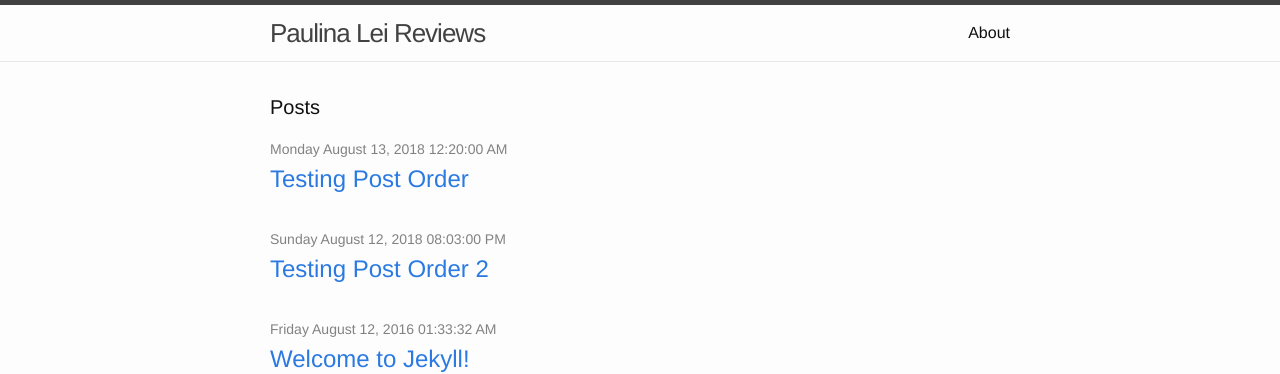
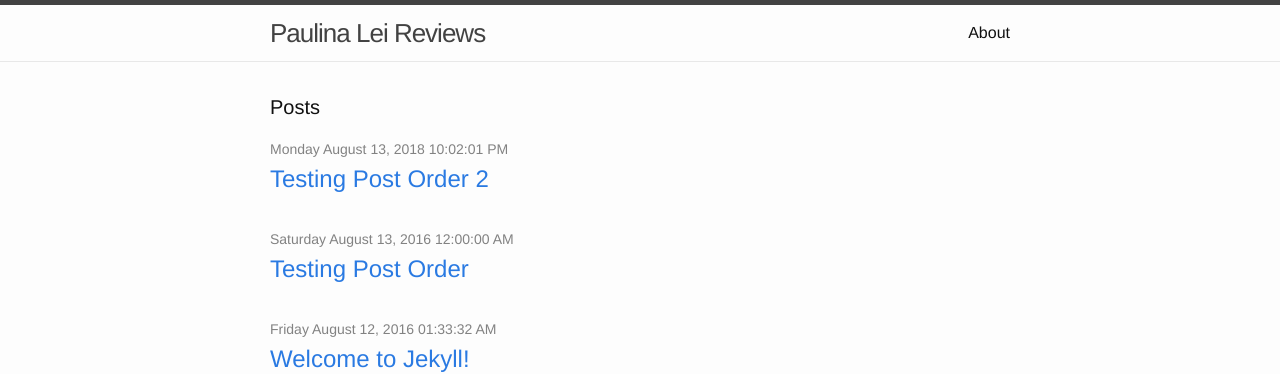
Before and after one commit to paulinalei/reviews, a Jekyll site: the page built from index.html, in a window 1280 px wide. Shown: the top 374 px of the page. Built offline with Jekyll 4.4.1, drawn with Linux system fonts in a browser that asks for light colours.

Commit message:
does this work

```diff
--- a/_posts/2016-08-13-testing-post-order-2.md
+++ b/_posts/2016-08-13-testing-post-order-2.md
@@ -1,6 +1,6 @@
 ---
 layout: post
 title: Testing Post Order 2
-date: 2018-08-13 03:03:00 +8000
+date: 2018-08-13 21:02:01 -08:00
 ---
 Testing post order with dates.
--- a/_posts/2016-08-13-testing-post-order.md
+++ b/_posts/2016-08-13-testing-post-order.md
@@ -1,6 +1,5 @@
 ---
 layout: post
 title: Testing Post Order
-date: 2018-08-13 15:20:00+0800
 ---
 Want to see if the oldest posts stay at the top or not.
```
